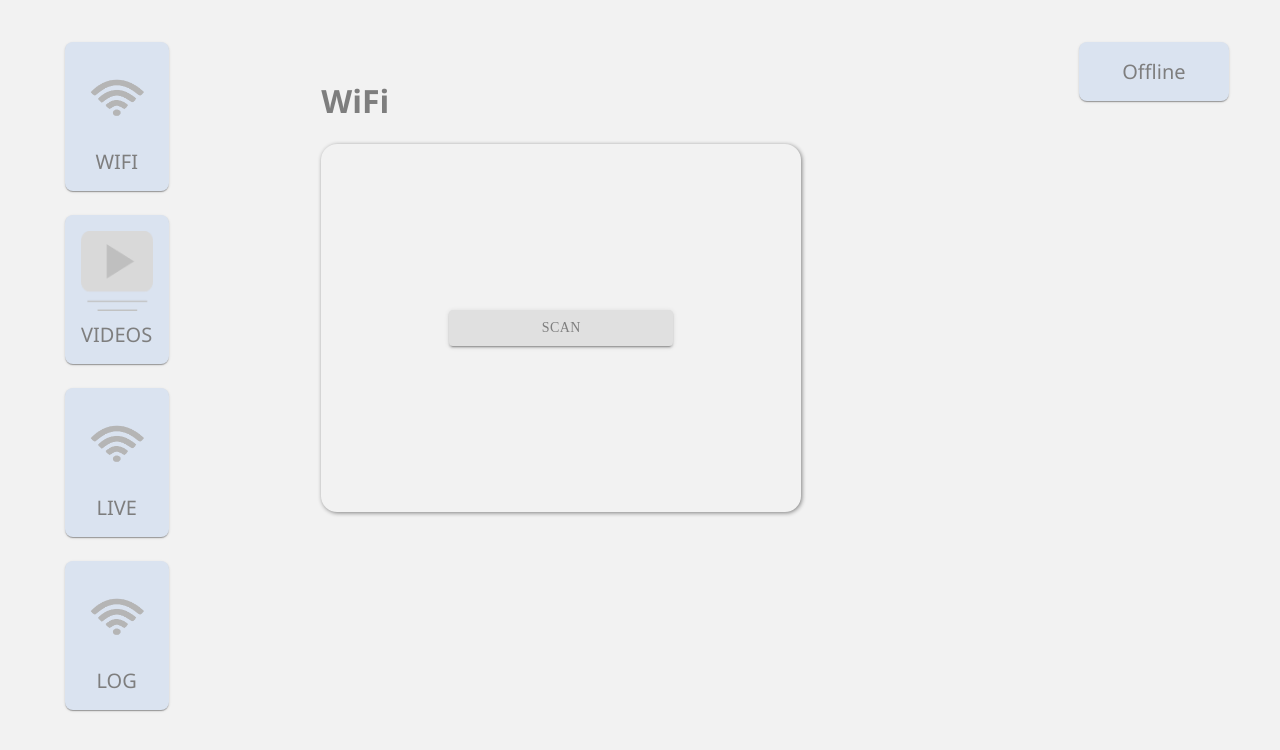
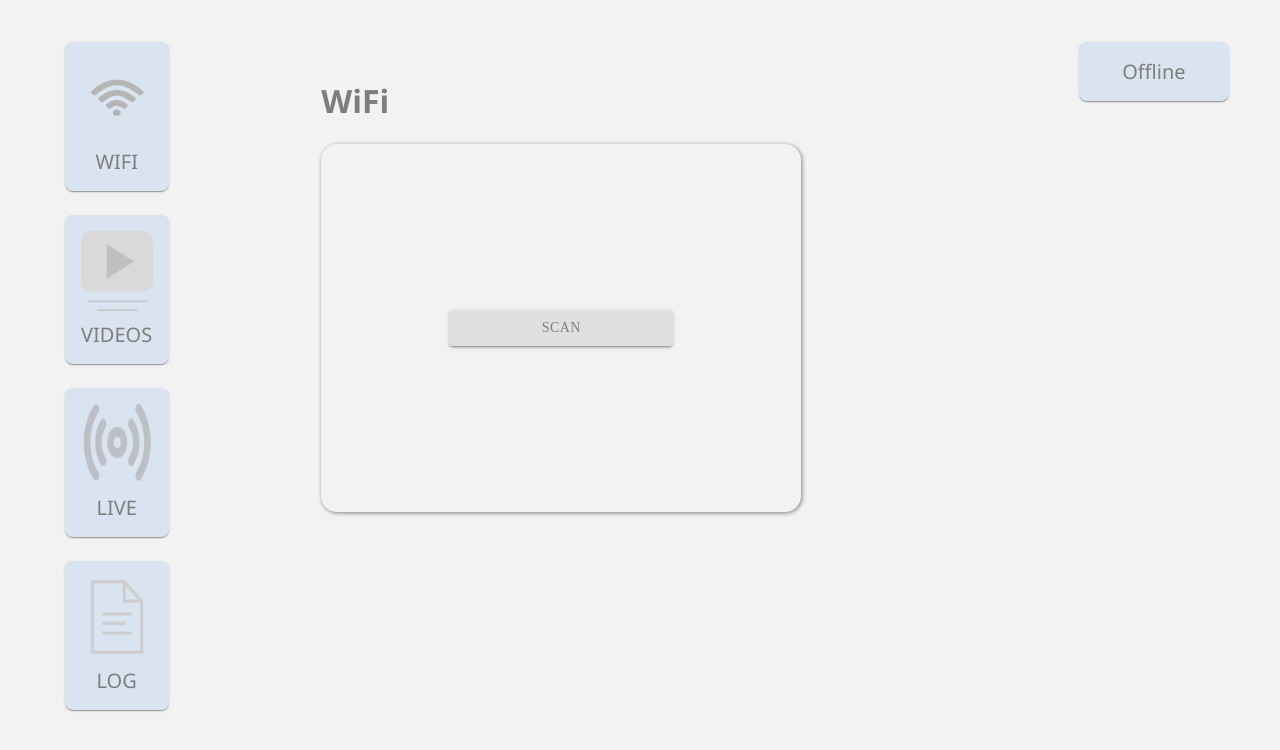
Before and after one commit to glimpsewearables/nextGW, a Next.js app: page / in a window 1280 px wide. Shown: the top 750 px of the page. Built offline with nearby package versions, Linux system fonts and the light colour scheme.

Commit message:
logos added

```diff
--- a/Components/Navigation/Navbar.js
+++ b/Components/Navigation/Navbar.js
@@ -134,8 +134,8 @@ export default function Navbar() {
           >
             <img
               className={classes.Img}
-              src="/wifi_vectorized.png"
-              alt="WiFi Logo"
+              src="/live.png"
+              alt="Live"
             />
             LIVE
           </Paper>
@@ -145,8 +145,8 @@ export default function Navbar() {
           >
             <img
               className={classes.Img}
-              src="/wifi_vectorized.png"
-              alt="WiFi Logo"
+              src="/live.png"
+              alt="Live"
             />
             LIVE
           </Paper>
@@ -158,8 +158,8 @@ export default function Navbar() {
           >
             <img
               className={classes.Img}
-              src="/wifi_vectorized.png"
-              alt="WiFi Logo"
+              src="/log.webp"
+              alt="Log"
             />
             LOG
           </Paper>
@@ -169,8 +169,8 @@ export default function Navbar() {
           >
             <img
               className={classes.Img}
-              src="/wifi_vectorized.png"
-              alt="WiFi Logo"
+              src="/log.webp"
+              alt="Log"
             />
             LOG
           </Paper>
```
Also changed, not shown: public/live.png (added), public/log.webp (added).
